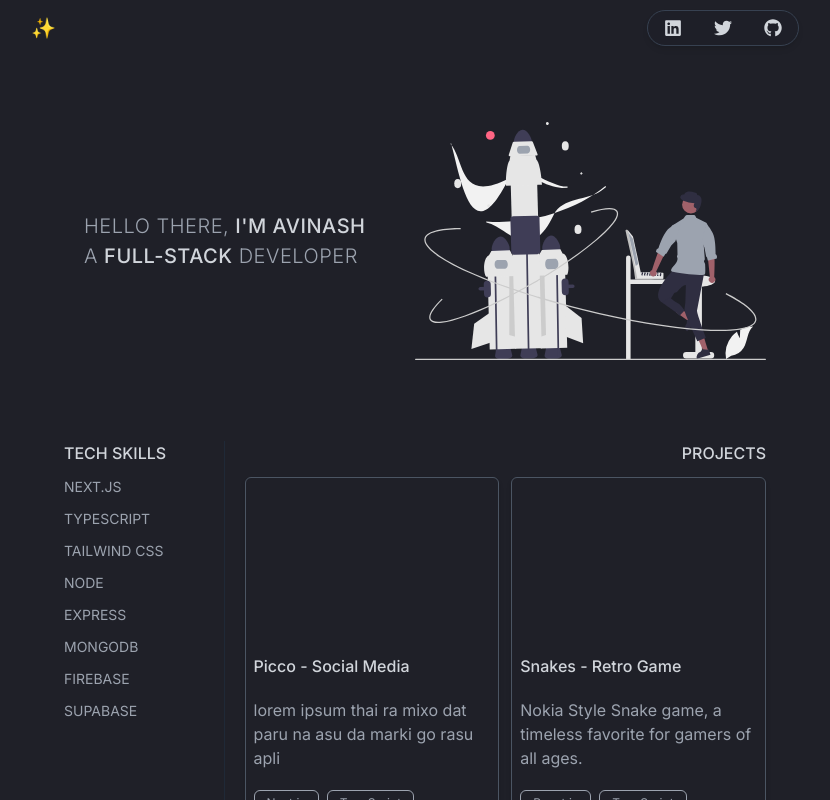
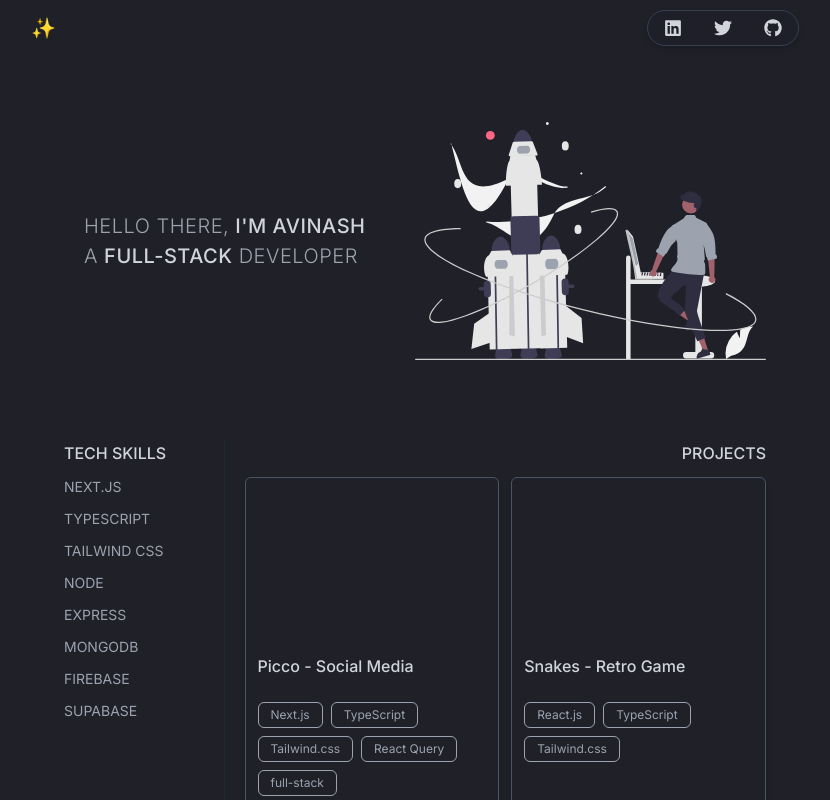
Before and after one commit to Avin008/portfolio-2.0, a Next.js app: page / in a window 1280 px wide. Shown: the top 800 px of the page, without its empty margins (225-1055 px from the left). Built offline with nearby package versions, Linux system fonts and the light colour scheme.

Commit message:
changed card spacing

```diff
--- a/components/ProjectCard.tsx
+++ b/components/ProjectCard.tsx
@@ -17,7 +17,7 @@ export const ProjectCard = ({
           fill
         /> */}
         </div>
-        <div className="text-gray-300 p-2 py-4 min-h-[260px] flex flex-col gap-5">
+        <div className="text-gray-300 px-3 py-4 min-h-[180px] flex flex-col gap-3">
           <h2 className="font-medium">
             {projectData.name}
           </h2>
@@ -28,7 +28,7 @@ export const ProjectCard = ({
             {projectData.techStack.map((x) => (
               <li
                 key={x.id}
-                className="text-xs py-1 px-3 rounded-md text-gray-400 border border-gray-400 w-fit"
+                className="text-xs px-3 py-1 rounded-md text-gray-400 border border-gray-400 w-fit"
               >
                 {x.name}
               </li>
--- a/data/index.ts
+++ b/data/index.ts
@@ -5,8 +5,7 @@ const projectsData: ProjectsDataType[] = [
     id: crypto.randomUUID(),
     name: "Picco - Social Media",
     img: "",
-    description:
-      "lorem ipsum thai ra mixo dat paru na asu da marki go rasu apli",
+    description: "",
     techStack: [
       { id: crypto.randomUUID(), name: "Next.js" },
       { id: crypto.randomUUID(), name: "TypeScript" },
@@ -21,8 +20,7 @@ const projectsData: ProjectsDataType[] = [
     id: crypto.randomUUID(),
     name: "Snakes - Retro Game",
     img: "",
-    description:
-      "Nokia Style Snake game, a timeless favorite for gamers of all ages.",
+    description: "",
     techStack: [
       { id: crypto.randomUUID(), name: "React.js" },
       { id: crypto.randomUUID(), name: "TypeScript" },
@@ -36,8 +34,7 @@ const projectsData: ProjectsDataType[] = [
     id: crypto.randomUUID(),
     name: "Miaka - Ecommerce",
     img: "",
-    description:
-      "An Ecommerce app where you can buy Clothing Items.",
+    description: "",
     techStack: [
       { id: crypto.randomUUID(), name: "Next.js" },
       { id: crypto.randomUUID(), name: "TypeScript" },
@@ -52,8 +49,7 @@ const projectsData: ProjectsDataType[] = [
     id: crypto.randomUUID(),
     name: "Learno - Video Library",
     img: "",
-    description:
-      "A Video library app like youtube, where you can watch videos related to various topic.",
+    description: "",
     techStack: [
       { id: crypto.randomUUID(), name: "Next.js" },
       { id: crypto.randomUUID(), name: "TypeScript" },
@@ -68,8 +64,7 @@ const projectsData: ProjectsDataType[] = [
     id: crypto.randomUUID(),
     name: "Quizo - Quiz",
     img: "",
-    description:
-      "lorem ipsum thai ra mixo dat paru na asu da marki go rasu apli",
+    description: "",
     techStack: [
       { id: crypto.randomUUID(), name: "Next.js" },
       { id: crypto.randomUUID(), name: "TypeScript" },
@@ -85,8 +80,7 @@ const projectsData: ProjectsDataType[] = [
     id: crypto.randomUUID(),
     name: "Tribble - Instagram clone",
     img: "",
-    description:
-      "lorem ipsum thai ra mixo dat paru na asu da marki go rasu apli",
+    description: "",
     techStack: [
       { id: crypto.randomUUID(), name: "Next.js" },
       { id: crypto.randomUUID(), name: "TypeScript" },
```
